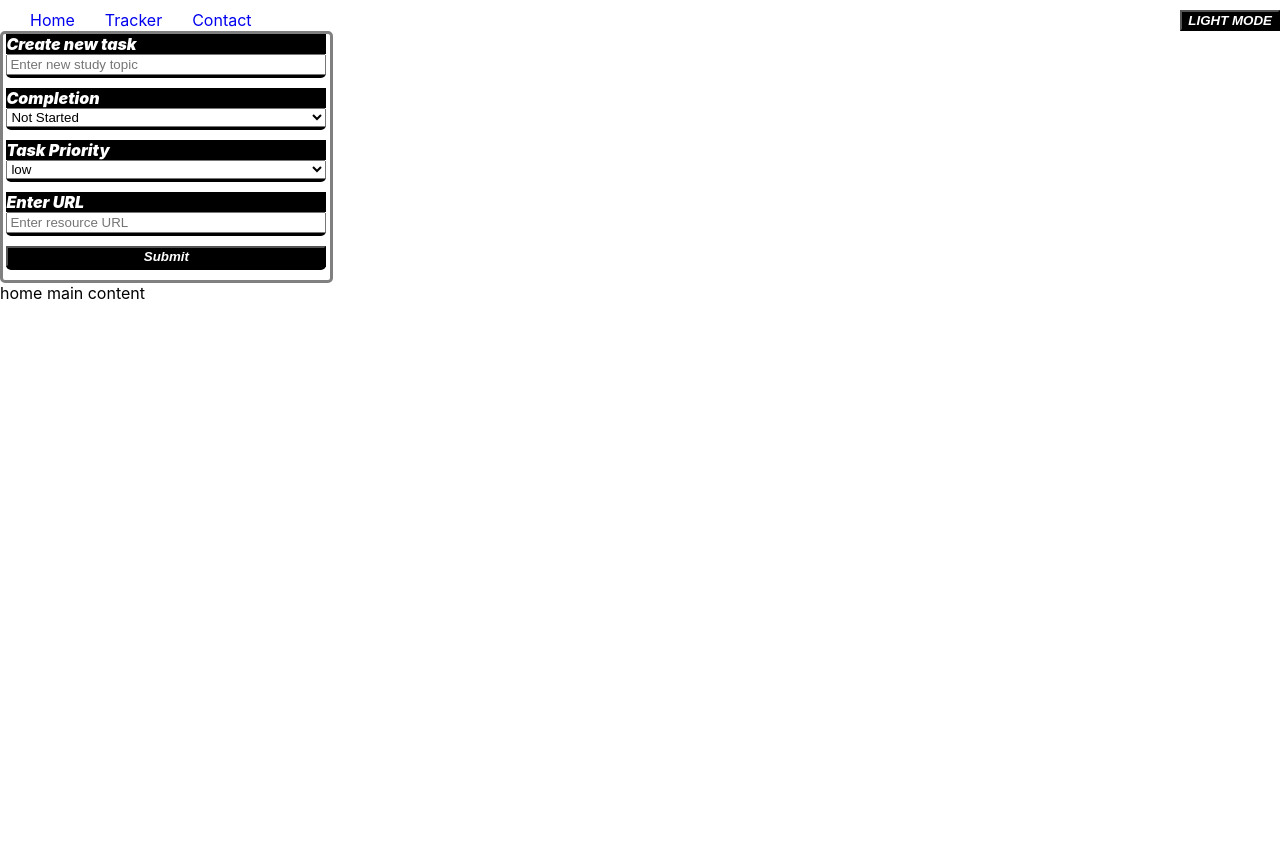
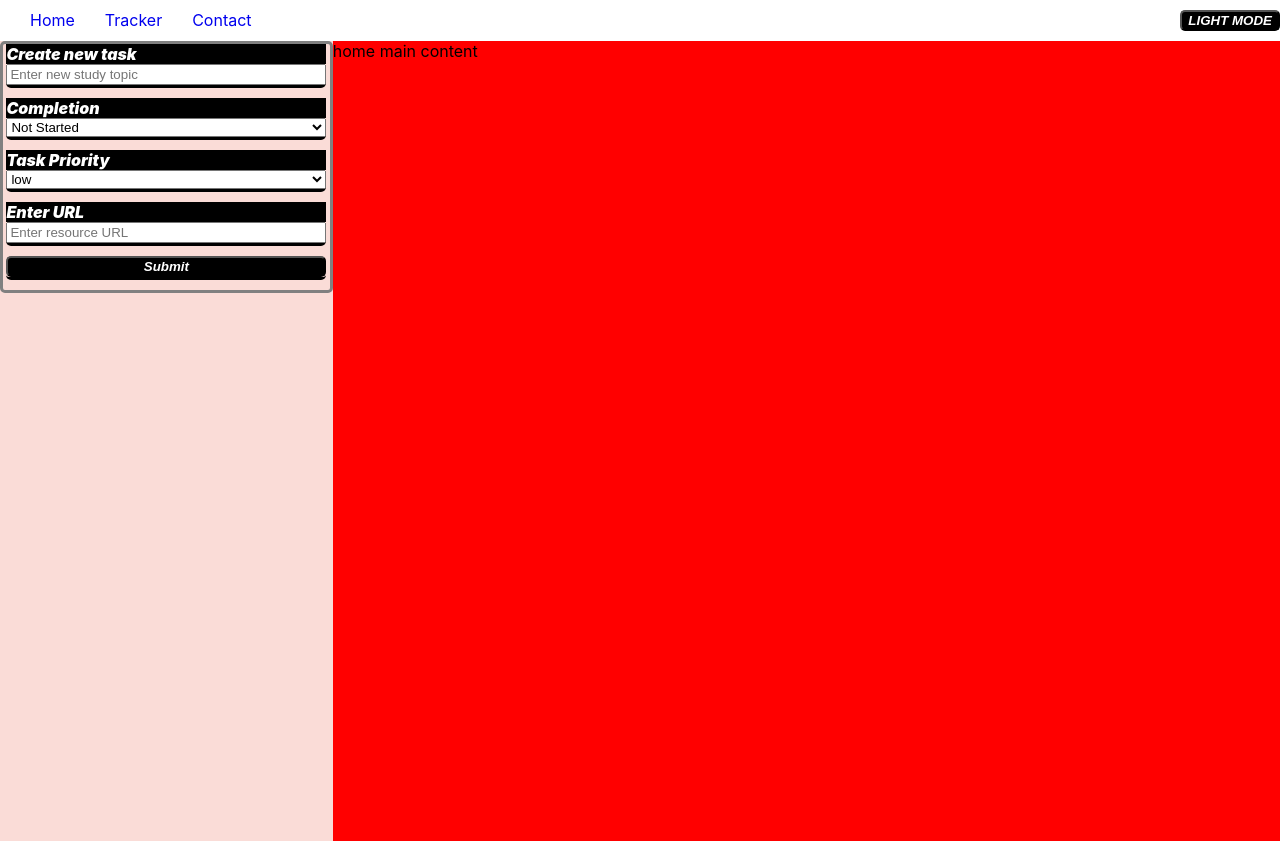
Before and after one commit to Bernardngari/edutrack-frontend, a React (Create React App) app: page / in a window 1280 px wide. Before the commit the page ends 800 px from the top, so only its background shows below. Built offline with nearby package versions, Linux system fonts and the light colour scheme.

Commit message:
Create a tracker component

```diff
--- a/src/components/Home.js
+++ b/src/components/Home.js
@@ -4,7 +4,7 @@ import Container from "./Container";
 function Home(){
 	return(
 		<Container>
-			<div  classname="wrap-home">
+			<div  className="wrap-home">
 						<div className="side-bar">
 							<form>
 								<div className="form">
@@ -33,10 +33,6 @@ function Home(){
 								<div className="form">
 									<button type="submit">Submit</button>
 								</div>
-
-
-
-
 							</form>
 						</div>
 						<div className="main-home-content">home main content</div>
--- a/src/index.css
+++ b/src/index.css
@@ -60,8 +60,28 @@ label,button{
   background-color: black;
 }
 
+button{
+  border-radius: 5px;
+}
+
 button:hover{
   color:black;
   background-color: rgb(185, 224, 224);
 
 }
+
+.side-bar{
+  background-color: rgb(250, 220, 215);
+  height: 100vh;
+}
+
+.main-home-content{
+  background-color: red;
+  height: 100vh;
+  width: 75vw;
+}
+
+.wrap-home{
+  display: flex;
+  margin-top: 10px;
+}
```
Also changed, not shown: src/components/Tracker.js (added, +15 -0 lines).
